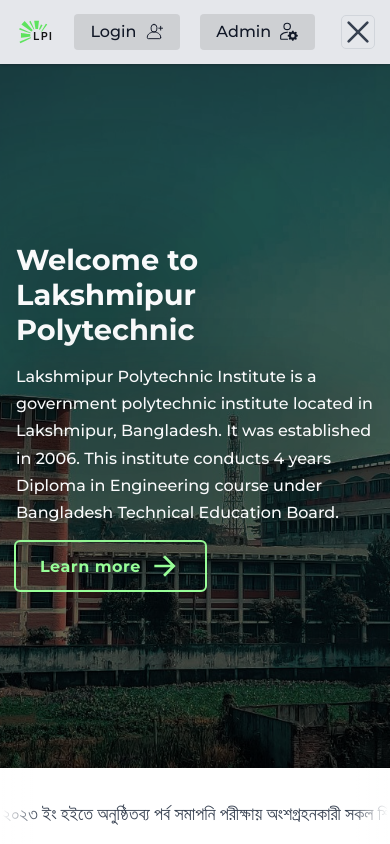
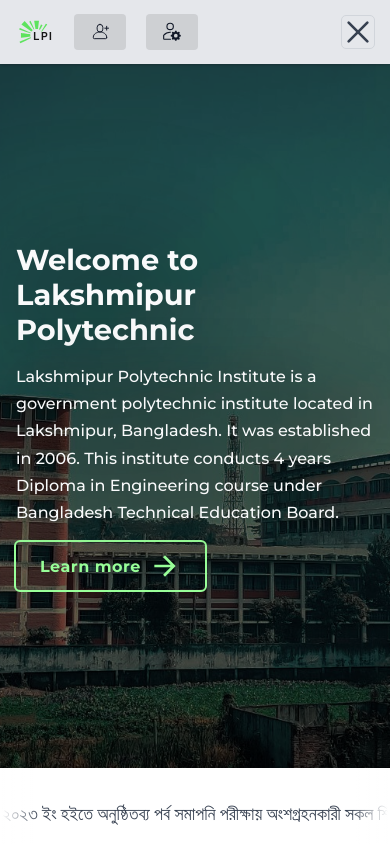
Before and after one commit to al-imam/lpi, a React (Vite) app: page / in a window 390 px wide. Shown: the top 844 px of the page. Built offline with nearby package versions, Linux system fonts and the light colour scheme; no server answers; the database is empty.

Commit message:
remove header button text on smell screen

```diff
--- a/src/components/Header/Header.jsx
+++ b/src/components/Header/Header.jsx
@@ -12,11 +12,15 @@ import {
   Admin,
 } from "@svg";
 import { useAuth } from "@context/AuthContext";
+import useMediaQuery from "@hooks/useMediaQuery";
 import { useNavigate } from "react-router-dom";
 
 export default function Header({ setOpen, open }) {
   const { currentUser, logOut } = useAuth();
   const navigate = useNavigate();
+  const hideText = useMediaQuery("(max-width: 41rem)");
+
+  console.log(hideText);
 
   return (
     <header className={classes.main}>
@@ -30,21 +34,24 @@ export default function Header({ setOpen, open }) {
               className={classes.log + " " + classes.in}
               onClick={() => navigate("/admin/login")}
             >
-              Login <UserAdd />
+              {hideText || "Login "}
+              <UserAdd />
             </button>
           ) : (
             <button
               className={classes.log + " " + classes.out}
               onClick={() => logOut()}
             >
-              Logout <UserRemove />
+              {hideText || "Logout "}
+              <UserRemove />
             </button>
           )}
           <button
             className={classes.log + " " + classes.in}
             onClick={() => navigate("/admin")}
           >
-            Admin <Admin />
+            {hideText || "Admin "}
+            <Admin />
           </button>
         </div>
         <ul className={classes.items}>
```
